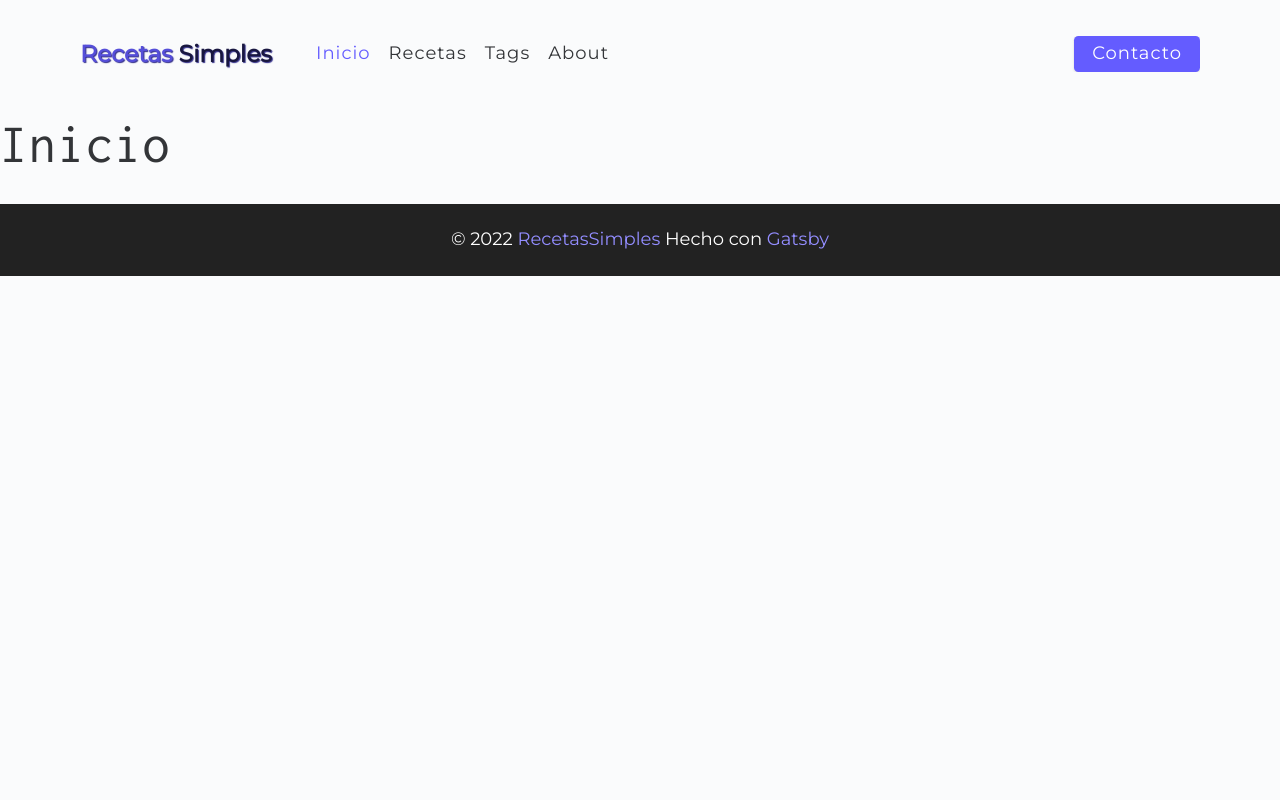
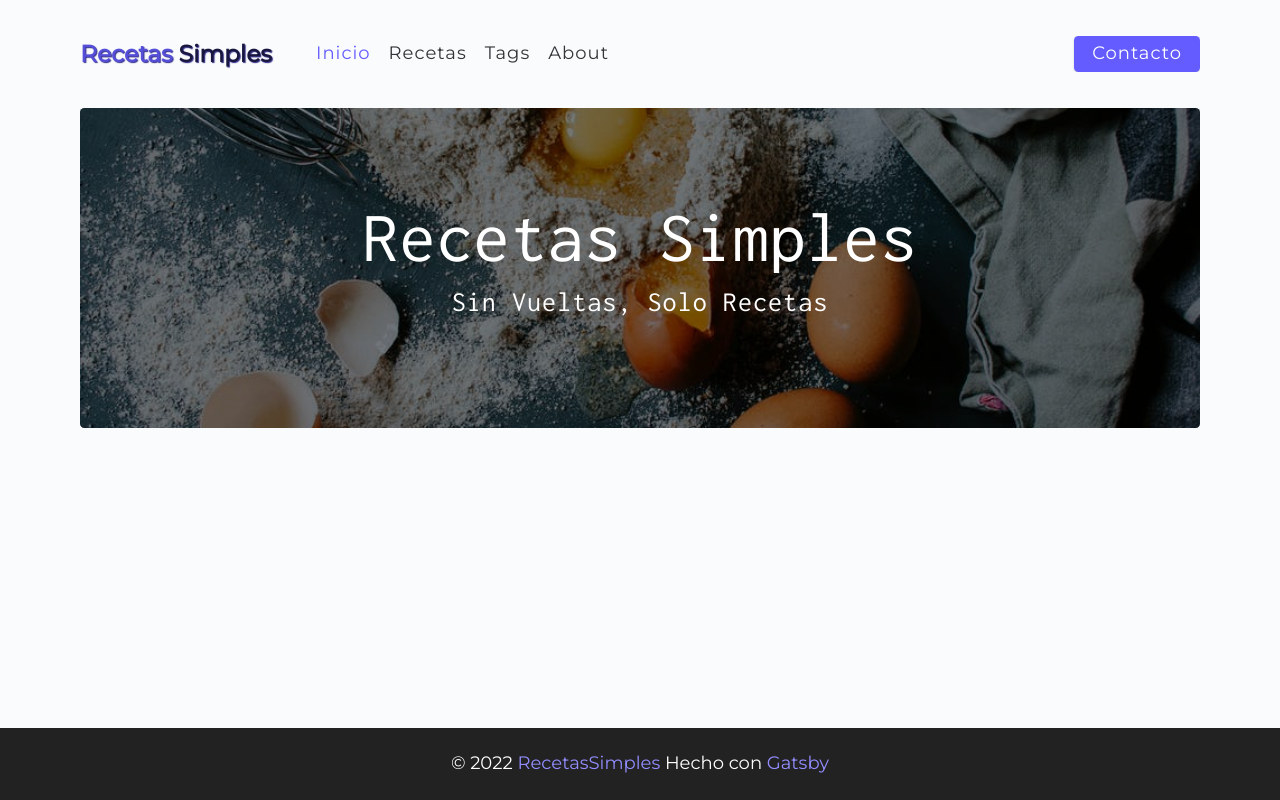
Before and after one commit to Diego-Aldao/recetas-gatsby, a Gatsby site: page / in a window 1280 px wide. Built offline with nearby package versions, Linux system fonts and the light colour scheme; Gatsby itself is replaced by a stand-in of ours.

Commit message:
añadido el hero de la pagina principal

```diff
--- a/src/pages/index.js
+++ b/src/pages/index.js
@@ -1,10 +1,27 @@
 import React from "react"
 import Layout from "../components/layout"
+import { StaticImage } from "gatsby-plugin-image"
 
 export default function Home() {
   return (
     <Layout>
-      <h1>inicio</h1>
+      <main className="page">
+        <header className="hero">
+          <StaticImage
+            src="../assets/images/main.jpeg"
+            alt="eggs"
+            className="hero-img"
+            placeholder="blurred"
+            layout="fullWidth"
+          />
+          <div className="hero-container">
+            <div className="hero-text">
+              <h1>recetas simples</h1>
+              <h4>sin vueltas, solo recetas</h4>
+            </div>
+          </div>
+        </header>
+      </main>
     </Layout>
   )
 }
```
